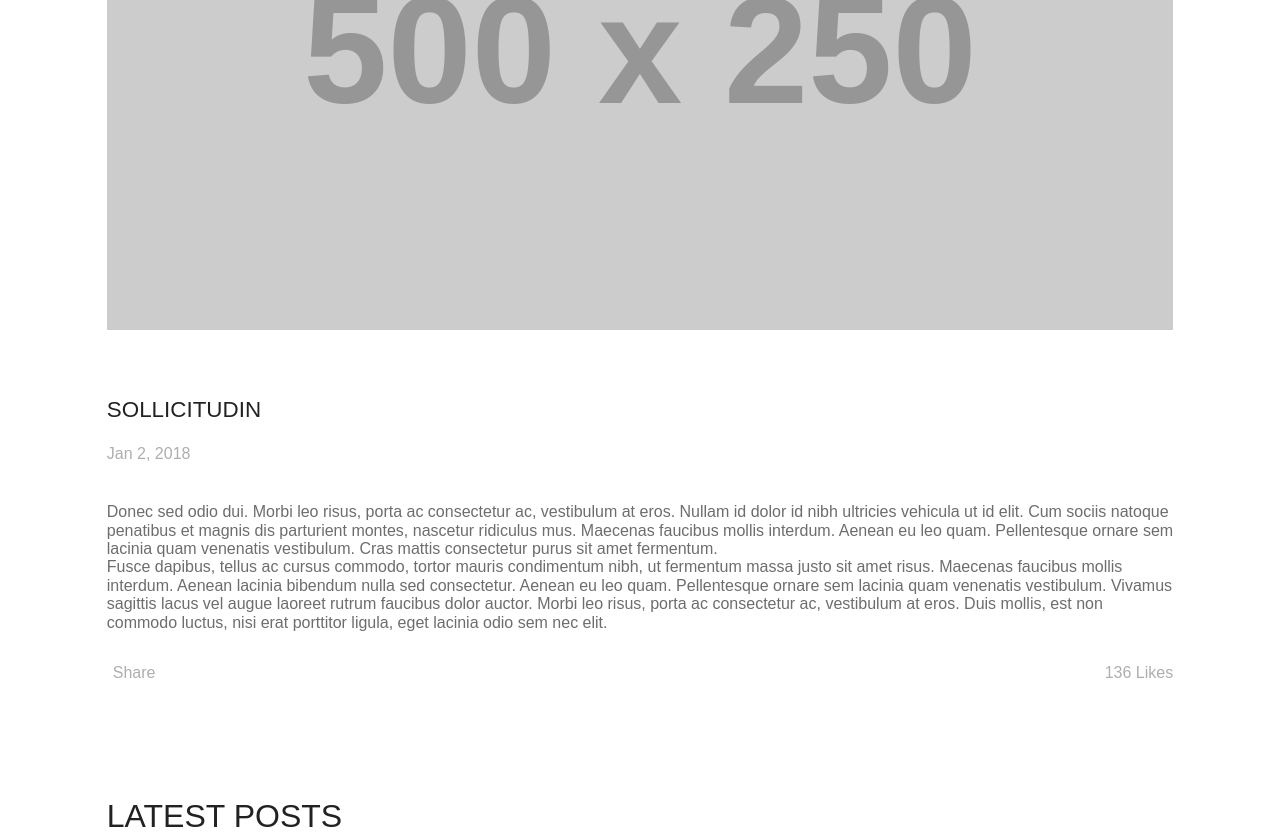
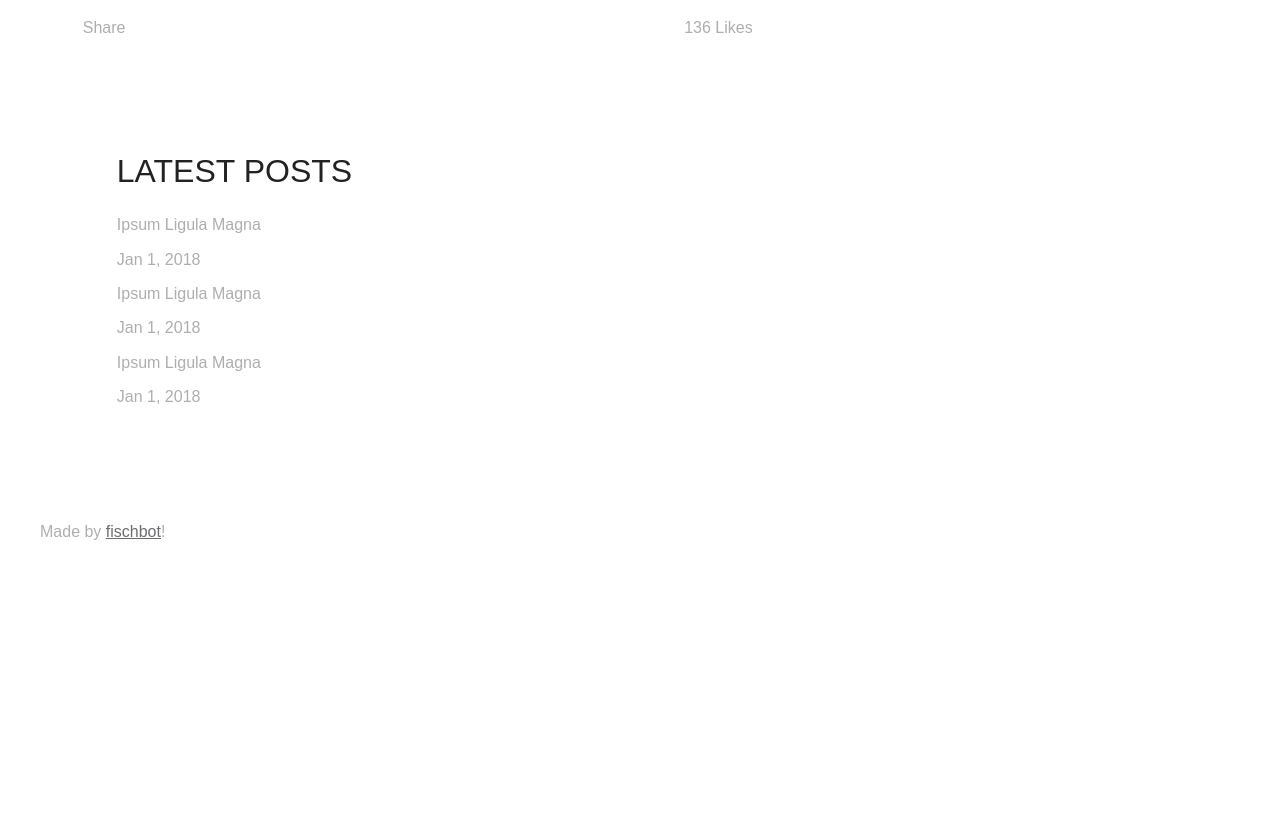
Before and after one commit to fischbot/gallery, a plain HTML site: page blog/index.html in a window 1280 px wide. Shown: the part 4392-5230 px from the top of the page. After the commit the page ends 4949 px from the top, so only its background shows below. Drawn offline with Linux system fonts and the light colour scheme; placeholder pictures from the web are drawn by us.

Commit message:
match blog and about page layout

```diff
--- a/css/styles.css
+++ b/css/styles.css
@@ -180,29 +180,24 @@ footer a {
     grid-template-columns: repeat(3, minmax(100px, 1fr) );
   }
 
-  #about-page .container {
+  #about-page .container,
+  #blog-page .container {
     flex-direction: row;
   }
 
-  #about-image {
+  #about-image,
+  #posts {
     flex: 1 0 auto;
     width: 60%;
   }
 
-  #about-text {
+  #about-text,
+  #latest-posts {
     padding-left: 40px;
   }
 
   #about-page h2 {
     margin: 0 0 30px;
-  }
-
-  #blog-page {
-    flex-direction: row;
-  }
-
-  #blog-page section {
-    padding: 0 30px;
   }
 
   header .container {
```
